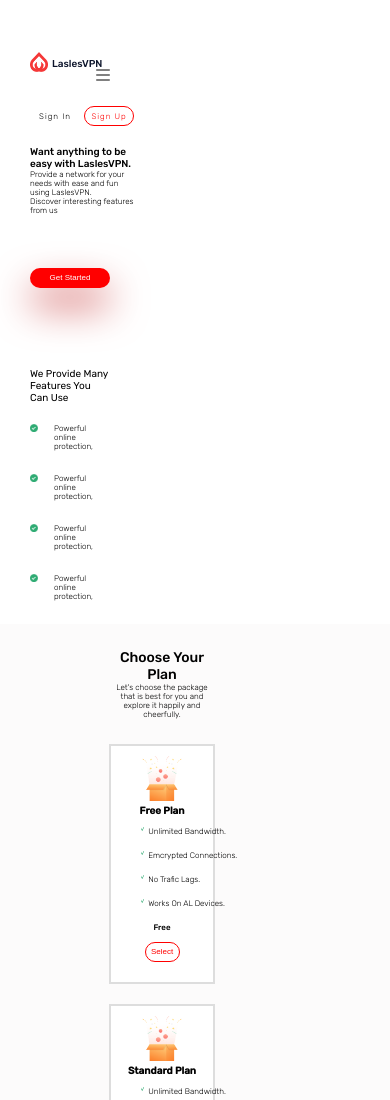
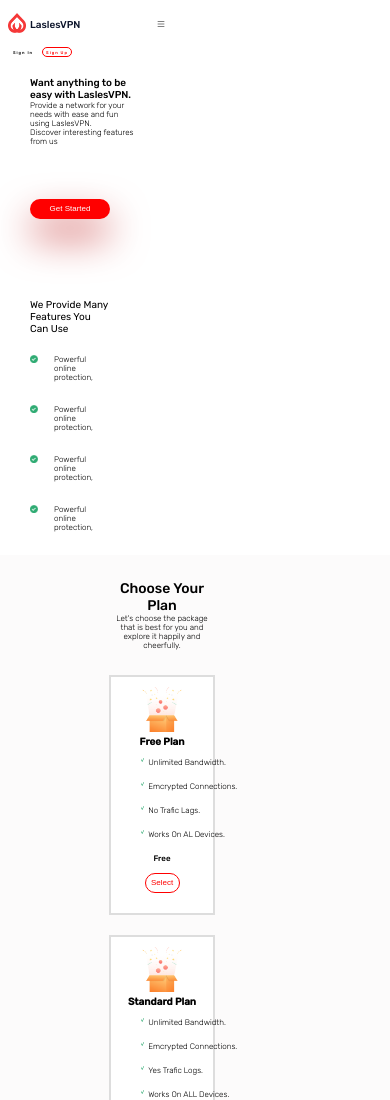
Before and after one commit to Fairexx-IT-Solutions/fair, a plain HTML site: page index.html in a window 390 px wide. Shown: the top 1100 px of the page. Drawn offline with Linux system fonts and the light colour scheme.

Commit message:
updated tab

```diff
--- a/css/media.css
+++ b/css/media.css
@@ -1,20 +1,23 @@
 @media only screen and (min-width: 380px) and (max-width: 500px)  {
     html, body {
         width: 100%;
-        height: auto;
+
+        padding: 0;
+
     }
     main {
         display: block;
         width: 100%;
+        padding: 8px 0px 8px 0px;
     }
     .myHeader {
         width: 100%;
         height: auto;
         display: block;
         float: left;
-        margin-top: 2px;
-        padding-left: 30px;
-        padding-right: 30px;
+        margin-top: 0px;
+        padding-left: 8px;
+        padding-right: 8px;
     }
 
     .header {
@@ -25,7 +28,7 @@
     }
 
     .logo {
-        width: 20%;
+        width: 40%;
 
     }
 
@@ -47,19 +50,20 @@
 
     .nav-control {
         display: block;
-        width: 20%;
+        height: auto;
 
 
     }
 
     .nav-show {
+        font-size: 8px;
         display: flex;
         text-align: right;
         align-content: center;
         position: absolute;
         background: none;
         color: grey;
-        margin-top: 20px;
+        margin-top: 12px;
     }
     .nav-hide {
         display: none;
@@ -107,21 +111,21 @@
     .sign {
         width: 100%;
         display: flex;
-        margin-top: 30px;
+        margin-top: 10px;
     }
     .in {
         margin-right: 0;
-        width: 50px;
-        height: 20px;
+        width: 30px;
+        height: 10px;
         border: none;
         background: none;
         margin-top: 0px;
         font-family: rubik;
-        font-size: 8px;
-        font-weight: 300;
+        font-size: 3px;
+        font-weight: 500;
     }
     .in a {
-        font-size: 8px;
+        font-size: 4px;
         letter-spacing: 1px;
     }
     .in a:hover{
@@ -134,8 +138,8 @@
         align-items: center;
 
         box-sizing: border-box;
-        width: 50px;
-        height: 20px;
+        width: 30px;
+        height: 10px;
         border: red solid 0.01px;
         border-radius: 18px;
         background: none;
@@ -143,7 +147,7 @@
         color: red;
         font-family: rubik;
         font-size: 8px;
-        font-weight: 300;
+        font-weight: 500;
         justify-content: center;
         text-decoration: none;
         letter-spacing: 2px;
@@ -154,7 +158,7 @@
     }
     .up a {
         display: flex;
-        font-size: 8px;
+        font-size: 4px;
         letter-spacing: 1px;
 
     }
@@ -684,7 +688,7 @@ footer{
 
 
 /* Styling for tabblet */
-@media only screen and (min-width:601px) and (max-width:1200px){
+@media only screen and (min-width:501px) and (max-width:1200px){
     body {
         padding-top: 30px;
 
@@ -976,6 +980,10 @@ footer{
     margin-bottom: 20px;
 }
 
+.picstat {
+    display: none;
+}
+
 .picstaText{
     text-align: center;
     width: 100%;
```
